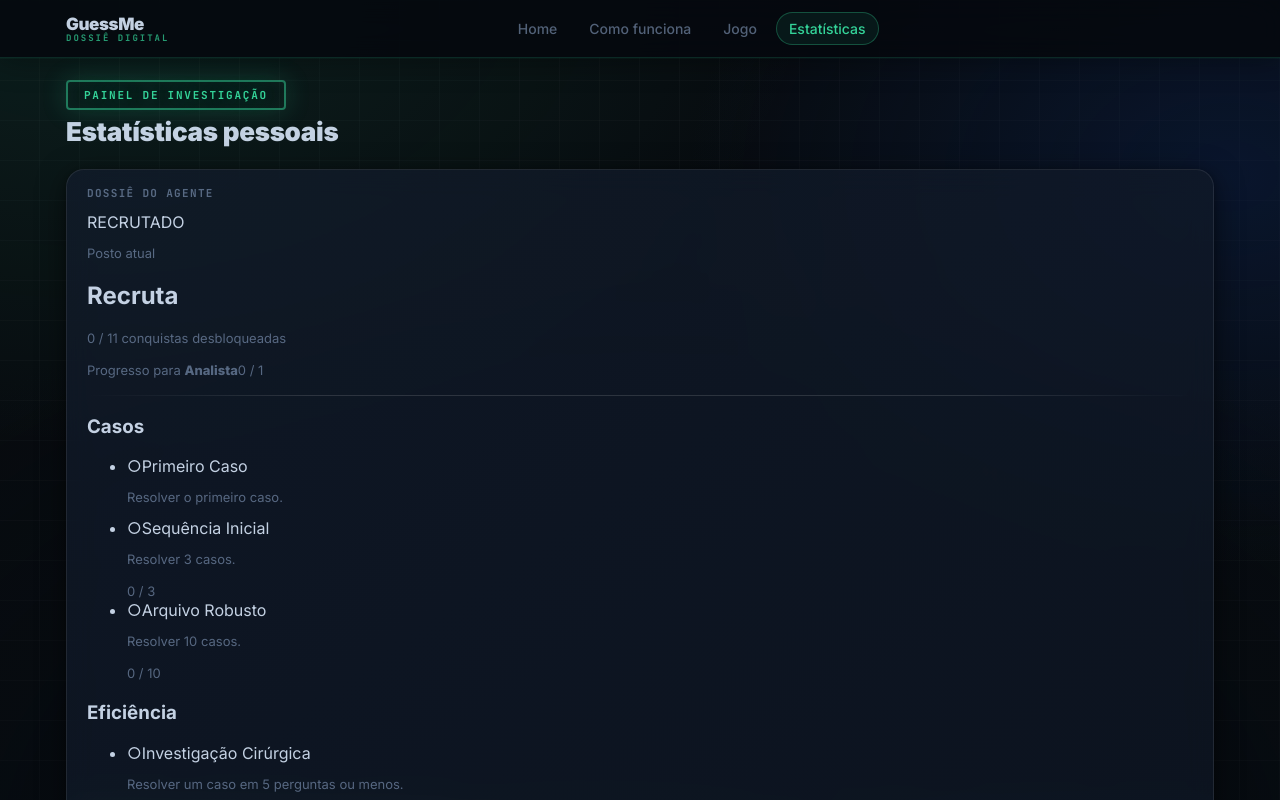
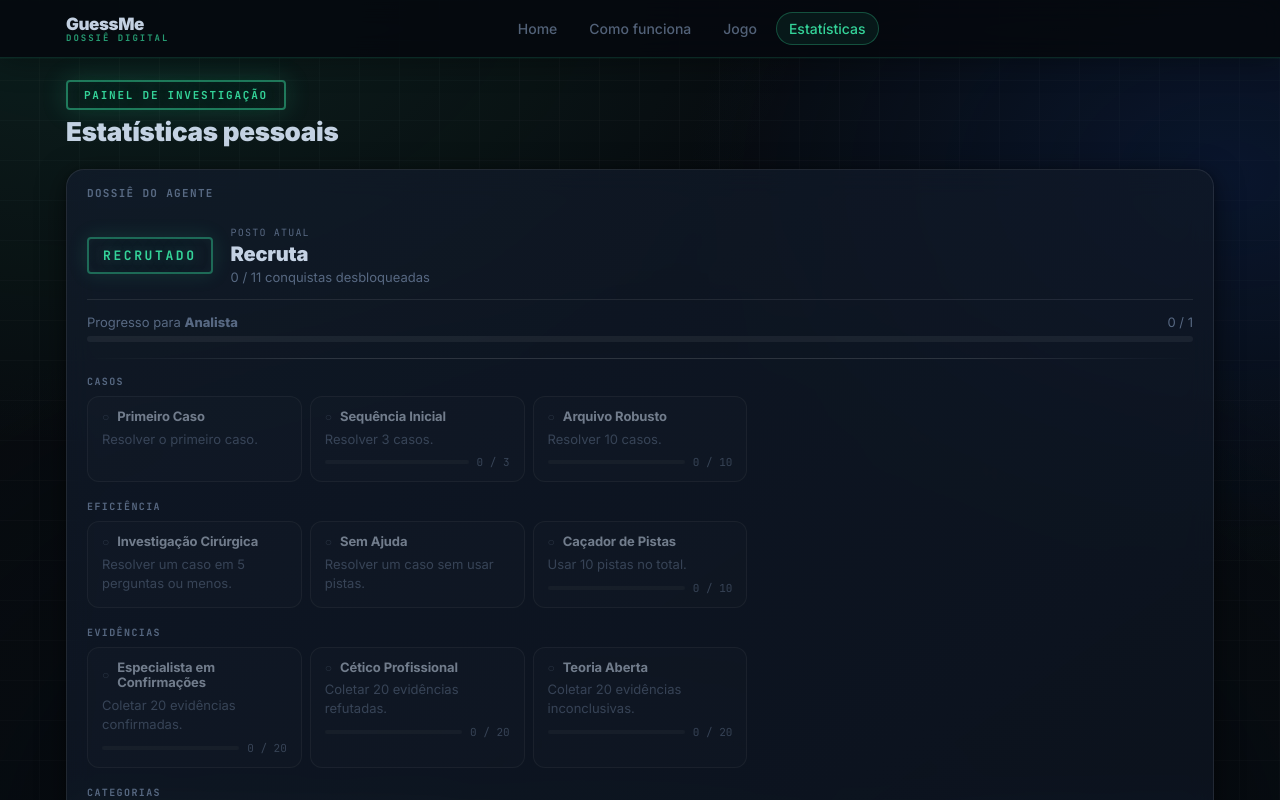
Before and after one commit to Daniel-Macedo-dev/GuessMe, a React (Vite) app in the folder guessme/: page /stats in a window 1280 px wide. Shown: the top 800 px of the page. Built offline with nearby package versions, Linux system fonts and the light colour scheme; no server answers.

Commit message:
feat(ui): style agent dossier progression panel, rank badge, progress bars, and achievement cards

```diff
--- a/guessme/src/styles/index.css
+++ b/guessme/src/styles/index.css
@@ -2016,3 +2016,236 @@ a:focus-visible{
   .statsOverviewGrid{ grid-template-columns: 1fr; }
   .statsRankGrid{ grid-template-columns: 1fr; }
 }
+
+/* ══════════════════════════════════════════════════════════
+   AGENT DOSSIER / PROGRESSION
+   ══════════════════════════════════════════════════════════ */
+
+/* ── Agent rank card ── */
+.agentDossierPanel{
+  margin-bottom: 0;
+}
+
+.agentRankCard{
+  display: flex;
+  align-items: center;
+  gap: 18px;
+  padding: 14px 0 14px;
+  border-bottom: 1px solid var(--border);
+  margin-bottom: 14px;
+}
+
+.agentRankStamp{
+  font-family: var(--font-mono);
+  font-size: 13px;
+  font-weight: 900;
+  letter-spacing: 0.20em;
+  text-transform: uppercase;
+  color: var(--accent);
+  border: 2px solid rgba(52,211,153,0.44);
+  border-radius: 4px;
+  padding: 8px 14px;
+  box-shadow: 0 0 20px rgba(52,211,153,0.14), inset 0 0 10px rgba(52,211,153,0.05);
+  text-shadow: 0 0 16px rgba(52,211,153,0.40);
+  flex-shrink: 0;
+  min-width: 110px;
+  text-align: center;
+}
+
+.agentRankMeta{
+  display: flex;
+  flex-direction: column;
+  gap: 3px;
+}
+
+.agentRankLabel{
+  margin: 0;
+  font-family: var(--font-mono);
+  font-size: 10px;
+  letter-spacing: 0.12em;
+  text-transform: uppercase;
+}
+
+.agentRankTitle{
+  margin: 0;
+  font-size: 20px;
+  font-weight: 900;
+  letter-spacing: -0.2px;
+}
+
+.agentRankBadgeCount{
+  margin: 0;
+}
+
+/* ── Rank progress bar ── */
+.rankProgressWrap{
+  margin-bottom: 14px;
+}
+
+.rankProgressMeta{
+  display: flex;
+  justify-content: space-between;
+  align-items: baseline;
+  gap: 8px;
+  margin-bottom: 6px;
+}
+
+.rankProgressLabel{ margin: 0; }
+.rankProgressCount{ margin: 0; flex-shrink: 0; }
+
+.rankProgressTrack{
+  height: 6px;
+  border-radius: 999px;
+  background: rgba(255,255,255,0.06);
+  overflow: hidden;
+}
+
+.rankProgressFill{
+  height: 100%;
+  border-radius: 999px;
+  background: var(--accent);
+  opacity: 0.80;
+  transition: width 0.4s ease;
+}
+
+.agentRankMaxed{
+  margin: 0 0 14px;
+  font-family: var(--font-mono);
+  font-size: 11px;
+  letter-spacing: 0.10em;
+  text-transform: uppercase;
+  color: var(--accent);
+  opacity: 0.75;
+}
+
+/* ── Achievement grid ── */
+.achievementGrid{
+  display: flex;
+  flex-direction: column;
+  gap: 18px;
+}
+
+.achievementGroup{
+  display: flex;
+  flex-direction: column;
+  gap: 8px;
+}
+
+.achievementGroupTitle{
+  margin: 0;
+  font-family: var(--font-mono);
+  font-size: 10px;
+  font-weight: 900;
+  letter-spacing: 0.14em;
+  text-transform: uppercase;
+  color: var(--muted);
+}
+
+.achievementList{
+  list-style: none;
+  margin: 0;
+  padding: 0;
+  display: grid;
+  grid-template-columns: repeat(auto-fill, minmax(200px, 1fr));
+  gap: 8px;
+}
+
+/* ── Achievement card ── */
+.achievementCard{
+  padding: 12px 14px;
+  border-radius: var(--radius-sm);
+  border: 1px solid var(--border);
+  background: rgba(255,255,255,0.018);
+  display: flex;
+  flex-direction: column;
+  gap: 5px;
+  position: relative;
+  overflow: hidden;
+  opacity: 0.55;
+  transition: opacity var(--t-base), border-color var(--t-base), background var(--t-base);
+}
+
+.achievementCard--unlocked{
+  opacity: 1;
+  border-color: rgba(52,211,153,0.26);
+  background: rgba(52,211,153,0.05);
+  box-shadow: inset 3px 0 0 rgba(52,211,153,0.50);
+}
+
+.achievementCardHeader{
+  display: flex;
+  align-items: center;
+  gap: 8px;
+}
+
+.achievementStamp{
+  font-family: var(--font-mono);
+  font-size: 12px;
+  font-weight: 900;
+  color: var(--muted-dim);
+  flex-shrink: 0;
+  line-height: 1;
+}
+
+.achievementStamp--unlocked{
+  color: var(--accent);
+}
+
+.achievementTitle{
+  font-size: 13px;
+  font-weight: 700;
+  letter-spacing: -0.1px;
+  line-height: 1.2;
+}
+
+.achievementDesc{
+  margin: 0;
+  line-height: 1.45;
+}
+
+/* ── Achievement progress ── */
+.achievementProgressWrap{
+  display: flex;
+  align-items: center;
+  gap: 8px;
+  margin-top: 2px;
+}
+
+.achievementProgressTrack{
+  flex: 1;
+  height: 4px;
+  border-radius: 999px;
+  background: rgba(255,255,255,0.06);
+  overflow: hidden;
+}
+
+.achievementProgressFill{
+  height: 100%;
+  border-radius: 999px;
+  background: var(--muted-dim);
+  transition: width 0.35s ease;
+}
+
+.achievementProgressCount{
+  flex-shrink: 0;
+  font-family: var(--font-mono);
+  font-size: 11px;
+}
+
+/* ── Responsive ── */
+@media (max-width: 640px){
+  .agentRankCard{ flex-direction: column; align-items: flex-start; gap: 12px; }
+  .agentRankStamp{ min-width: auto; }
+  .achievementList{ grid-template-columns: 1fr; }
+}
+@media (max-width: 480px){
+  .agentRankTitle{ font-size: 17px; }
+  .agentRankStamp{ font-size: 11px; padding: 6px 10px; letter-spacing: 0.16em; }
+}
+@media (max-width: 360px){
+  .achievementList{ grid-template-columns: 1fr; }
+  .agentRankCard{ gap: 10px; }
+}
+@media (prefers-reduced-motion: reduce){
+  .rankProgressFill, .achievementProgressFill{ transition: none; }
+}
```
